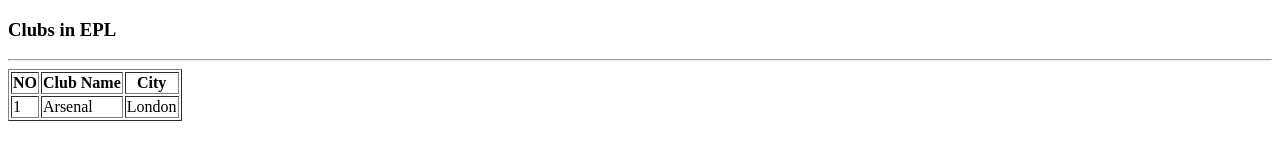
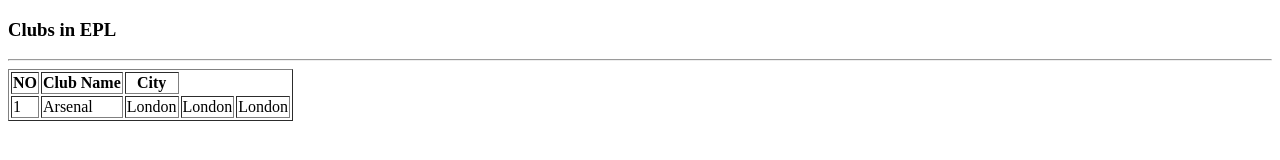
Before and after one commit to Thirawat1222/basichtml, a plain HTML site: page table.html in a window 1280 px wide. Drawn offline with Linux system fonts and the light colour scheme.

Commit message:
ทดสอบ

```diff
--- a/table.html
+++ b/table.html
@@ -21,6 +21,8 @@
           <td>1</td>
           <td>Arsenal</td>
           <td>London</td>
+          <td>London</td>
+          <td>London</td>
         </tr>
       </tbody>
     </table>
```
